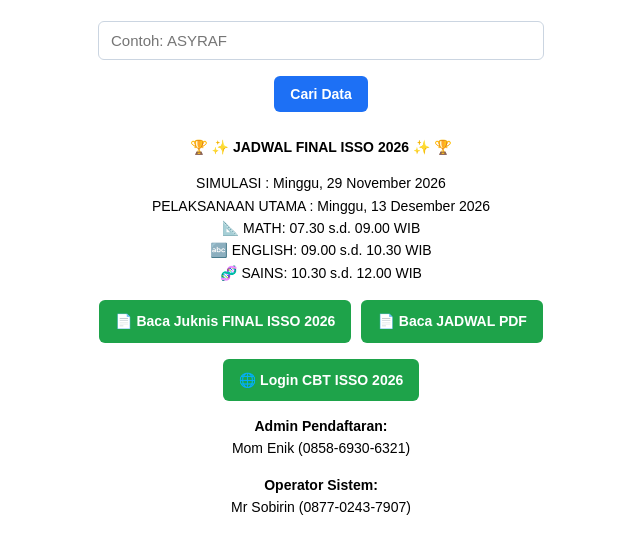
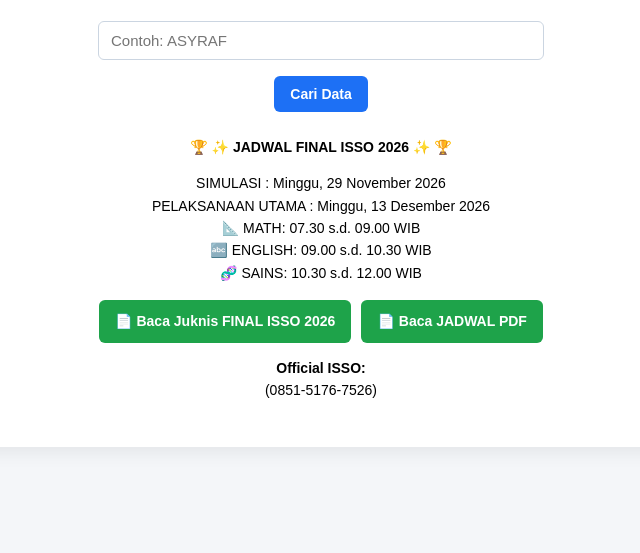
Before and after one commit to elmasrury/final-isso-2026, a plain HTML site: page index.html in a window 1280 px wide. Shown: the part 205-758 px from the top of the page, without its empty margins (319-959 px from the left). Drawn offline with Linux system fonts and the light colour scheme.

Commit message:
index.html

```diff
--- a/index.html
+++ b/index.html
@@ -77,12 +77,8 @@
         <a class="btn btn-green" href="LINK_JUKNIS" target="_blank">📄 Baca Juknis FINAL ISSO 2026</a>
         <a class="btn btn-green" href="LINK_JADWAL_PDF" target="_blank">📄 Baca JADWAL PDF</a>
       </div>
-      <div class="btn-group">
-        <a class="btn btn-green" href="LINK_CBT" target="_blank">🌐 Login CBT ISSO 2026</a>
-      </div>
 
-      <p><strong>Admin Pendaftaran:</strong><br>Mom Enik (0858-6930-6321)</p>
-      <p><strong>Operator Sistem:</strong><br>Mr Sobirin (0877-0243-7907)</p>
+      <p><strong>Official ISSO:</strong><br>(0851-5176-7526)</p>
     </div>
   </div>
 
```
